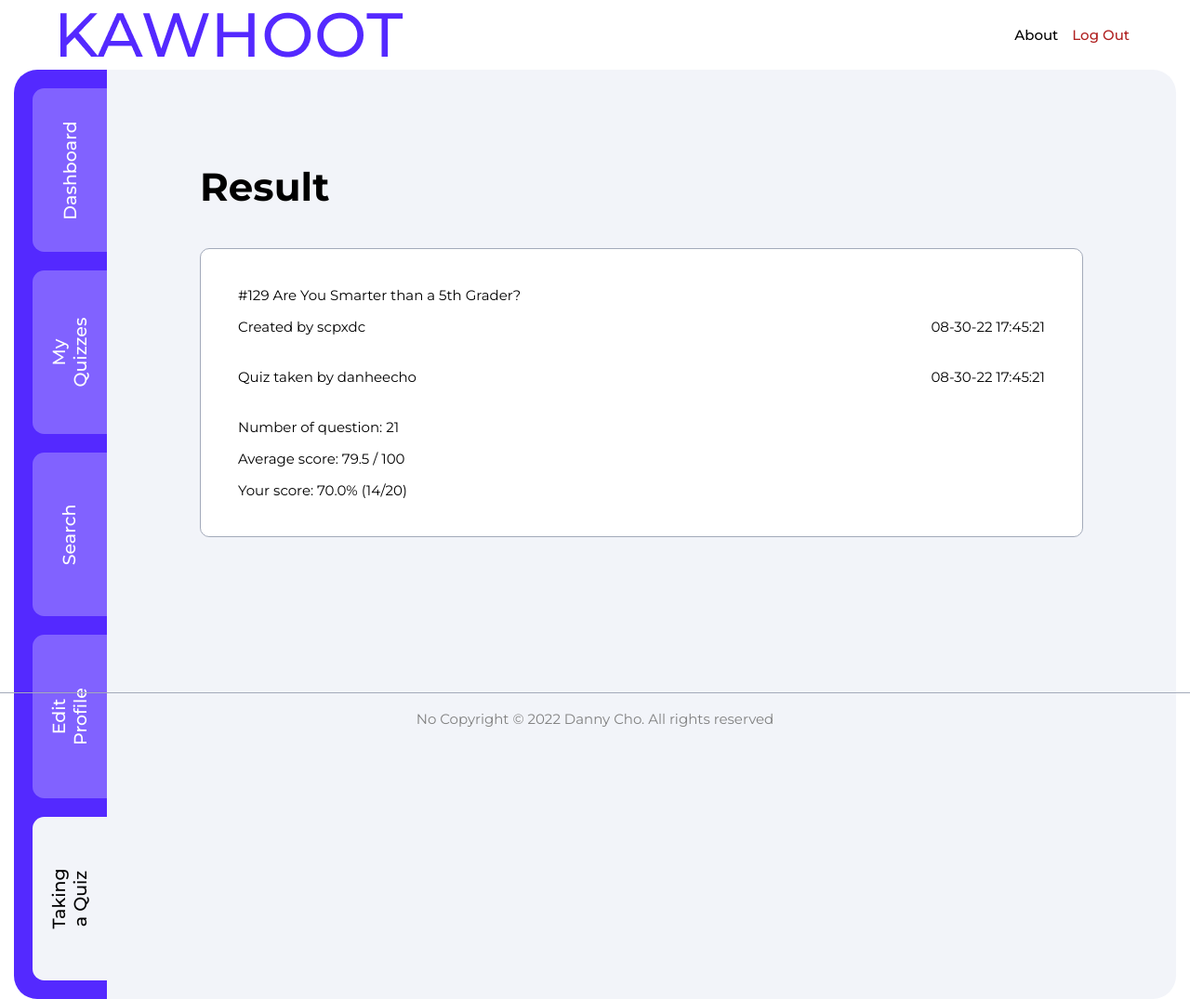
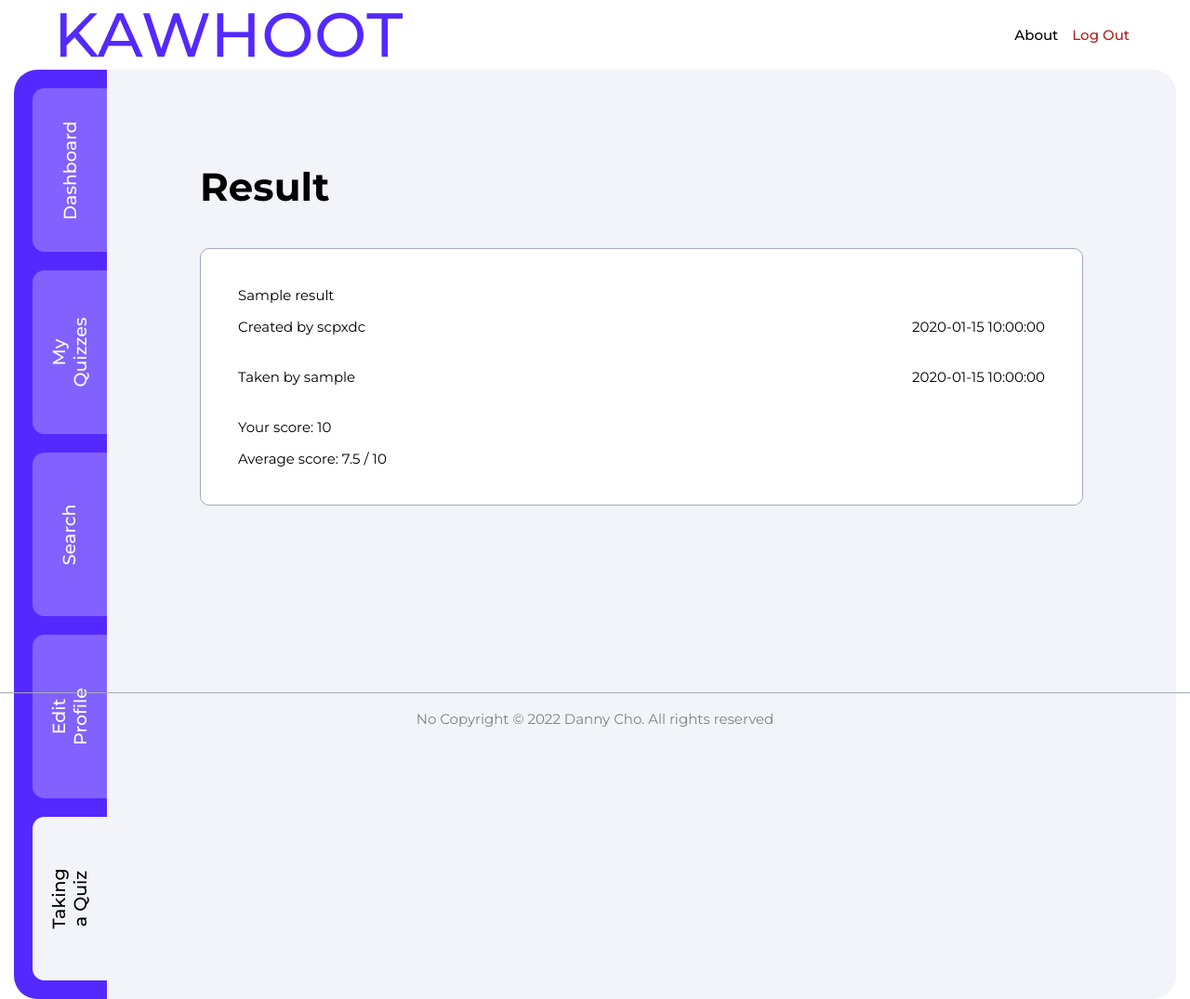
Before and after one commit to danheecho1/Kawhoot, a Flask app: page /quiz/1/1/result in a window 1280 px wide. Shown: the whole page at 93% size. Run offline with Flask 2, Linux system fonts and the light colour scheme; the visitor is signed in with stand-in values (Sample User, id 1); tables that the repository leaves empty or names only in its code hold one stand-in row (values such as "Sample post").

```diff
--- a/kawhoot_app/controllers/routes_controller.py
+++ b/kawhoot_app/controllers/routes_controller.py
@@ -4,6 +4,7 @@ from kawhoot_app.models.quiz_model import Quiz
 from kawhoot_app.models.question_model import Question
 from kawhoot_app.models.choice_model import Choice
 from kawhoot_app.models.result_model import Result
+from kawhoot_app.models.summary_model import Summary
 
 import math
 from flask import render_template, redirect, session, request, flash
@@ -326,6 +327,7 @@ def new_quiz_post():
         '10e': request.form['10e']
     }
     Choice.create_choices(data_for_answers)
+    Summary.create_summary(data_for_answers)
     return redirect('/my_quizzes')
 
 @app.route('/search')
@@ -408,8 +410,15 @@ def grade_quiz(user_id, quiz_id):
         'quiz_id': quiz_id
     }
     Result.save_grade(data)
+    Summary.update_summary(data)
     return redirect(f'/quiz/{user_id}/{quiz_id}/result')
 
 @app.route('/quiz/<user_id>/<quiz_id>/result')
 def quiz_result(user_id, quiz_id):
-    return render_template('quiz_result.html')
+    data = {
+        'user_id': session['logged_in_user_id'],
+        'quiz_id': quiz_id
+    }
+    result = Result.grab_result(data)
+    print(result[0])
+    return render_template('quiz_result.html', result = result)
--- a/kawhoot_app/models/result_model.py
+++ b/kawhoot_app/models/result_model.py
@@ -11,3 +11,8 @@ class Result:
     def save_grade(cls, data):
         query = "INSERT INTO results (score, created_at, user_id, quiz_id) VALUES (%(score)s, NOW(), %(user_id)s, %(quiz_id)s);"
         return connectToMySQL('kawhoot_schema').query_db(query, data)
+
+    @classmethod
+    def grab_result(cls, data):
+        query = "SELECT quizzes.id, score, results.created_at AS result_created_at, results.user_id, results.quiz_id, username, title, description, quizzes.created_at AS quiz_created_at FROM results LEFT JOIN users ON results.user_id = users.id LEFT JOIN quizzes ON results.quiz_id = quizzes.id WHERE (results.user_id = %(user_id)s AND results.quiz_id = %(quiz_id)s);"
+        return connectToMySQL('kawhoot_schema').query_db(query, data)
--- a/kawhoot_app/templates/quiz_result.html
+++ b/kawhoot_app/templates/quiz_result.html
@@ -5,7 +5,7 @@
     <meta http-equiv="X-UA-Compatible" content="IE=edge">
     <meta name="viewport" content="width=device-width, initial-scale=1.0">
     <link href="https://fonts.googleapis.com/css2?family=Montserrat:wght@400;500;700&display=swap" rel="stylesheet">
-    <link rel="stylesheet" href="../static/style.css">
+    <link rel="stylesheet" href="{{url_for('static', filename='/style.css')}}">
     <title>Kawhoot - Result</title>
 </head>
 <body>
@@ -56,18 +56,17 @@
             <div class="body-div__main-content-div">
                 <h1 class="util--page-header">Result</h1>
                 <div class="body-div__main-content-div__quiz-detail-div">
-                    <h2>#129 Are You Smarter than a 5th Grader?</h2>
+                    <h2>{{result[0].title}}</h2>
                     <div class="body-div__main-content-div__quiz-detail-div__header-div">
                         <h2>Created by scpxdc</h2>
-                        <h3>08-30-22 17:45:21</h3>
+                        <h3>{{result[0].quiz_created_at}}</h3>
                     </div>
                     <div class="body-div__main-content-div__quiz-detail-div__header-div">
-                        <h2>Quiz taken by danheecho</h2>
-                        <h3>08-30-22 17:45:21</h3>
+                        <h2>Taken by {{result[0].username}}</h2>
+                        <h3>{{result[0].result_created_at}}</h3>
                     </div>
-                    <p>Number of question: 21</p>
-                    <p>Average score: 79.5 / 100</p>
-                    <p>Your score: 70.0% (14/20)</p>
+                    <p>Your score: {{result[0].score}}</p>
+                    <p>Average score: 7.5 / 10</p>
                 </div>
             </div>
         </div>
```
Also changed, not shown: kawhoot_app/models/summary_model.py (+10 -0 lines).
